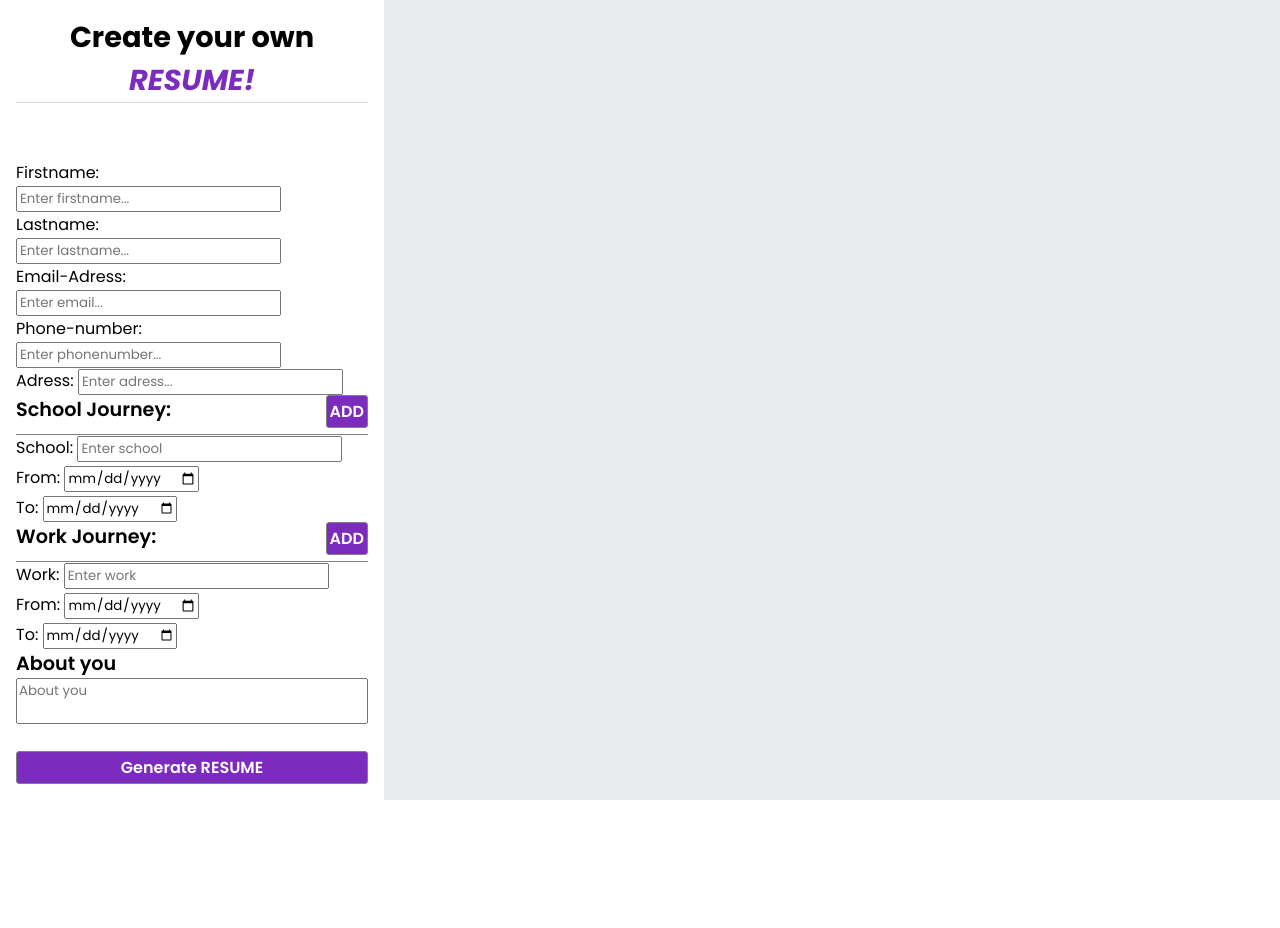
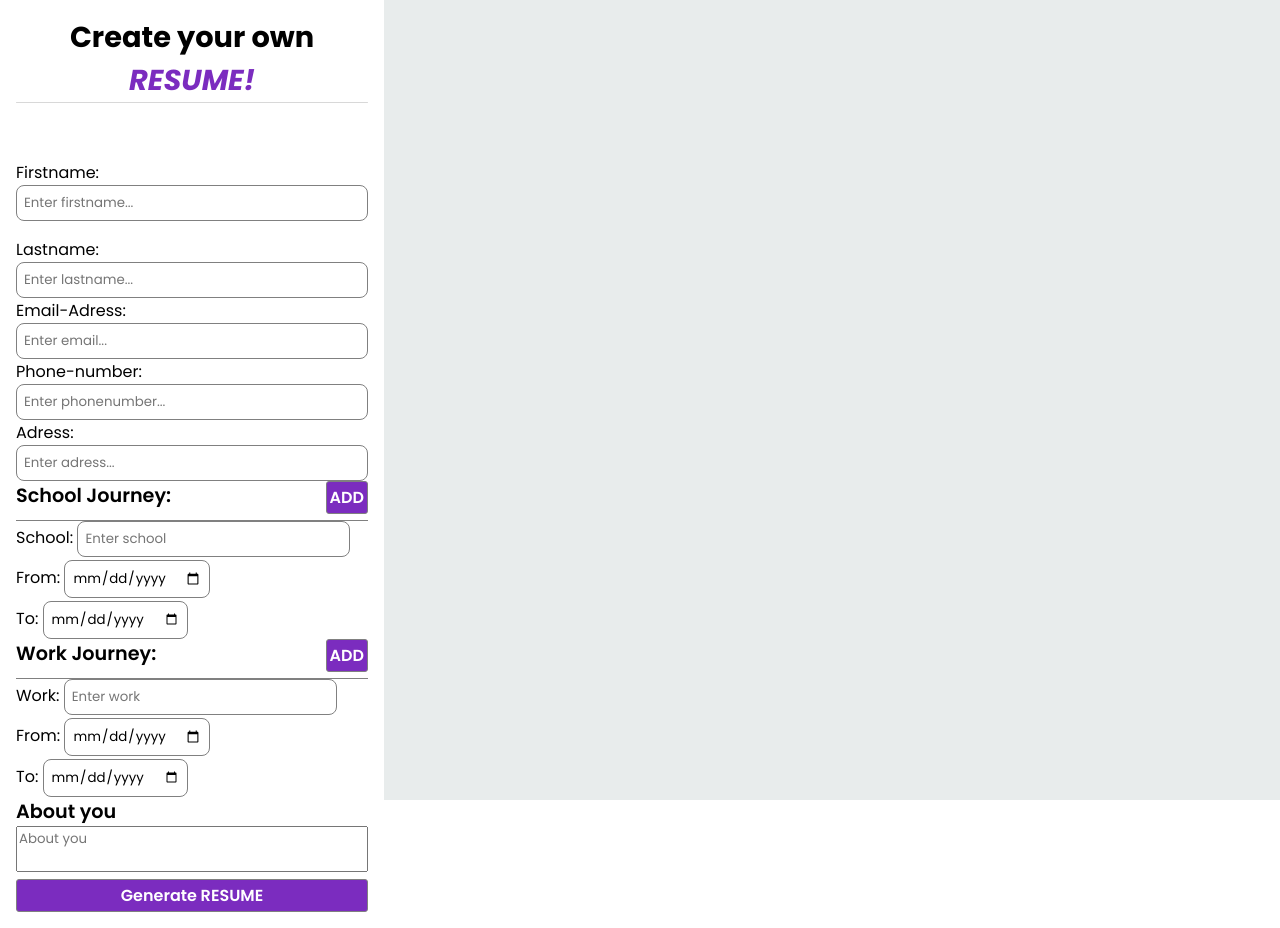
Before and after one commit to Kili196/CV-Generator, a React (Vite) app: page / in a window 1280 px wide. Before the commit the page ends 800 px from the top, so only its background shows below. Built offline with nearby package versions, Linux system fonts and the light colour scheme.

Commit message:
added grid class

```diff
--- a/src/components/FormView.jsx
+++ b/src/components/FormView.jsx
@@ -53,7 +53,7 @@ const FormView = ({ user, setUser }) => {
       <Header />
       <form>
         <div className="">
-          <div className="">
+          <div className="grid-2-rows gap">
             <SimpleInputField
               text={"Firstname"}
               placeholder={"Enter firstname..."}
--- a/src/components/InputFIelds/SimpleInputField.jsx
+++ b/src/components/InputFIelds/SimpleInputField.jsx
@@ -7,7 +7,7 @@ const SimpleInputField = ({
 }) => {
   return (
     <>
-      <div className="">
+      <div className="simple-input-field ">
         <label> {text}: </label>
         <input
           required
--- a/src/styles/App.css
+++ b/src/styles/App.css
@@ -3,6 +3,7 @@
   --form-width: 30vw;
   --highlight-color: #7b2cbf;
   --highlight-hover-color: #9c4edd;
+  --focus-color: #f0f4fc;
 }
 
 * {
--- a/src/styles/Form.css
+++ b/src/styles/Form.css
@@ -52,6 +52,10 @@ textarea {
   resize: none;
 }
 
+.gap {
+  gap: 1em;
+}
+
 .remove-list-style {
   list-style: none;
 }
@@ -77,7 +81,31 @@ textarea {
   max-height: 150px;
 }
 
-/* **/
+.grid-2-rows {
+  display: grid;
+  grid-template-columns: repeat(auto-fit, minmax(200px, 1fr));
+}
+
+.margin-top {
+  margin-top: 10px;
+}
+
+/* Simple Input field**/
+
+.simple-input-field {
+  display: flex;
+  flex-direction: column;
+}
+
+input {
+  border-radius: 8px;
+  padding: 7px;
+  border: 1px solid gray;
+}
+
+input:focus {
+  background-color: var(--focus-color);
+}
 
 form {
   padding: 1em;
```
